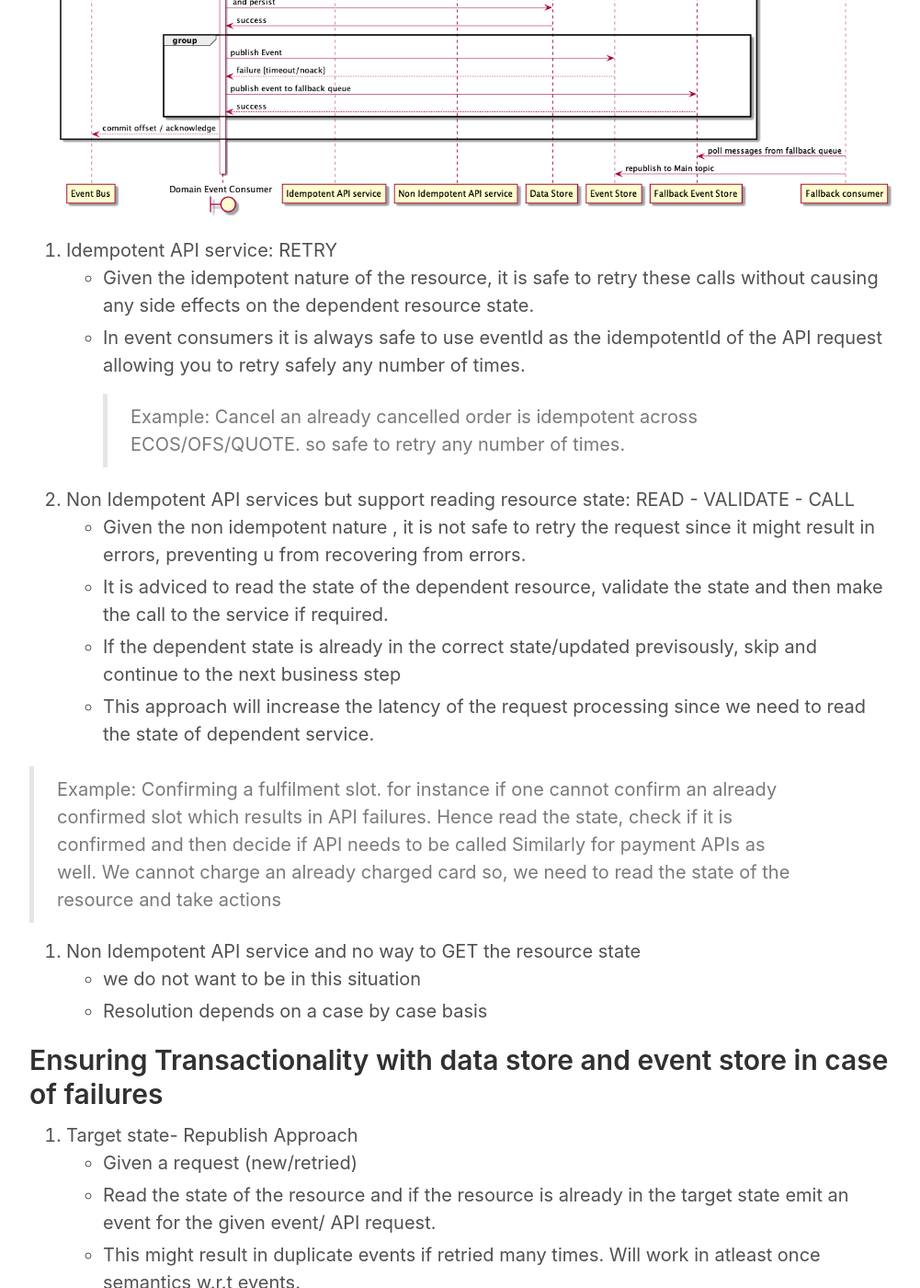
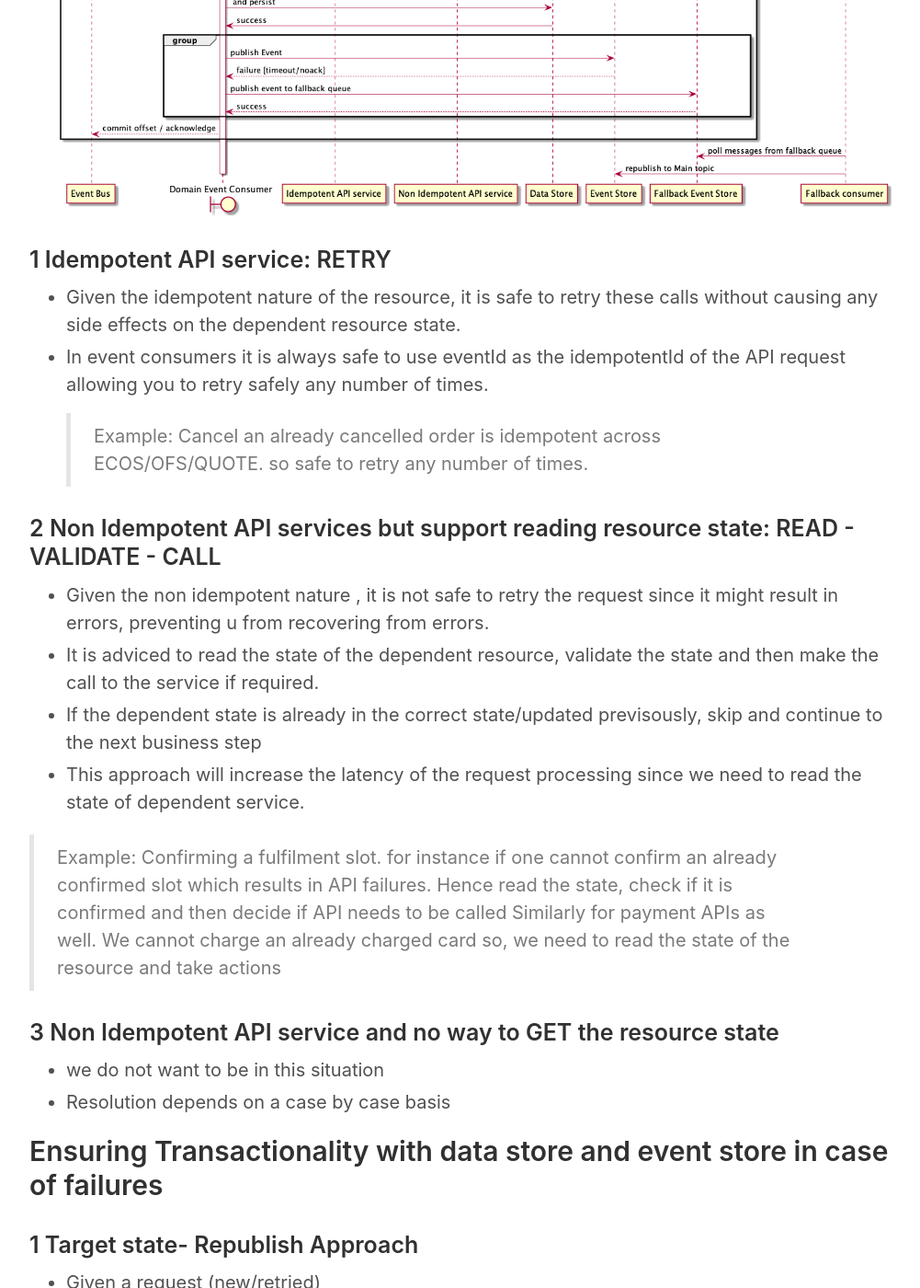
Before and after one commit to PrajwalGurumurthy/prajwalgurumurthy.github.io, a Jekyll site: the page built from _posts/2021-03-24-idempotency.md, in a window 1280 px wide and 1400 px high, scrolled down 4819 px. Shown: the whole window at 92% size, without its empty margins (138-1139 px from the left). Built offline with Jekyll 4.4.1, drawn with Linux system fonts in a browser that asks for light colours; some of the changed text lies outside the part shown.

Commit message:
updated events blog

```diff
--- a/_posts/2021-03-24-idempotency.md
+++ b/_posts/2021-03-24-idempotency.md
@@ -71,12 +71,12 @@ Non transient errors: [ cannot be recovered ]
 
 ![Image1]({{ site.url }}/assets/idempotency/2.png)
 
-1. Idempotent API service: RETRY
+### 1 Idempotent API service: RETRY
 * Given the idempotent nature of the resource, it is safe to retry these calls without causing any side effects on the dependent resource state.
 * In event consumers it is always safe to use eventId as the idempotentId of the API request allowing you to retry safely any number of times.
 > Example: Cancel an already cancelled order is idempotent across ECOS/OFS/QUOTE. so safe to retry any number of times.
 
-2. Non Idempotent API services but support reading resource state:  READ - VALIDATE - CALL
+### 2 Non Idempotent API services but support reading resource state:  READ - VALIDATE - CALL
 * Given the non idempotent nature , it is not safe to retry the request since it might result in errors, preventing u from recovering from errors.
 * It is adviced to read the state of the dependent resource, validate the state and then make the call to the service if required.
 * If the dependent state is already in the correct state/updated previsously,  skip and continue to the next business step
@@ -86,7 +86,7 @@ Non transient errors: [ cannot be recovered ]
 Confirming a fulfilment slot. for instance if one cannot confirm an already confirmed slot which results in API failures. Hence read the state, check if it is confirmed and then decide if API needs to be called
 Similarly for payment APIs as well. We cannot charge an already charged card so, we need to read the state of the resource and take actions
 
-3. Non Idempotent API service and no way to GET the resource state
+### 3 Non Idempotent API service and no way to GET the resource state
 * we do not want to be in this situation
 * Resolution depends on a case by case basis
 
@@ -94,7 +94,7 @@ Similarly for payment APIs as well. We cannot charge an already charged card so,
 
 ## Ensuring Transactionality with data store and event store in case of failures
 
-1. Target state- Republish Approach
+### 1 Target state- Republish Approach
 * Given a request (new/retried)
 * Read the state of the resource and if the resource is already in the target state emit an event for the given event/ API request.
 * This might result in duplicate events if retried many times. Will work in atleast once semantics w.r.t events.
@@ -113,7 +113,7 @@ Similarly for payment APIs as well. We cannot charge an already charged card so,
 * API Consumers apps/website will get an error in case of event publish failures which is not ideal reducing API availability.
 
 
-2. Fallback Queue:
+### 2 Fallback Queue:
 * It is important to ensure resiliency w.r.t event publish in kafka . [validate ISR, replication factor, broker fault tolerance, producer retries,timoeout handling]
 * Despite all retries, In case of publish failures, we can publish into the fallback queue[DRkafka/SQS/EventBus] and reconcile into main topic in kafka.
 
@@ -127,7 +127,7 @@ for instance, Imagine order checkout failing just because we could not publish t
 * We need additional fallback queue in place different from the main kafka cluster.
 
 
-3. Resource and corresponding Events are stored atomically [data model change needed]
+### 3 Resource and corresponding Events are stored atomically [data model change needed]
 * Persist the Events related to state change alongside the resource in data store.
 * Saving event & resource is a single operation, it is inherently atomic. Atomicity is ensured at the partitionkey level.
 * Publish Events asynchronously
@@ -143,7 +143,7 @@ Cons:
 * If the number of events generated are more, then the method is not ideal since the resource size can grow very quickly affecting ur reads and write performance.
 
 
-4. Event Sourcing : [Data model changes needed]
+### 4 Event Sourcing : [Data model changes needed]
 * Final State of the resource is treated as a sequence of state-changing events.
 * There is no resource as such in the data store, only events. The final state is created from the events during query.
 
@@ -155,7 +155,7 @@ Because it persists events rather than resource itself, it avoids the whole tran
 * The event store is difficult to query since it requires typical queries  to reconstruct the state of the business entities. That is likely to be complex and inefficient.
 * As a result, the application must use CQRS to implement queries. This in turn means that applications must handle eventually consistent data.
 
-5. SAGA
+### 5 SAGA
 * Prerequisite is Compensatory actions for every actions is needed in terms of API / DB calls
 * The idea is to revert all actions that were taken before the failed step, to ensure is the system is left in clean state.
 
```
Also changed, not shown: _posts/2021-06-03-eventretry.md (renamed from _posts/2021-06-24-event-retry-mechanism.md).
